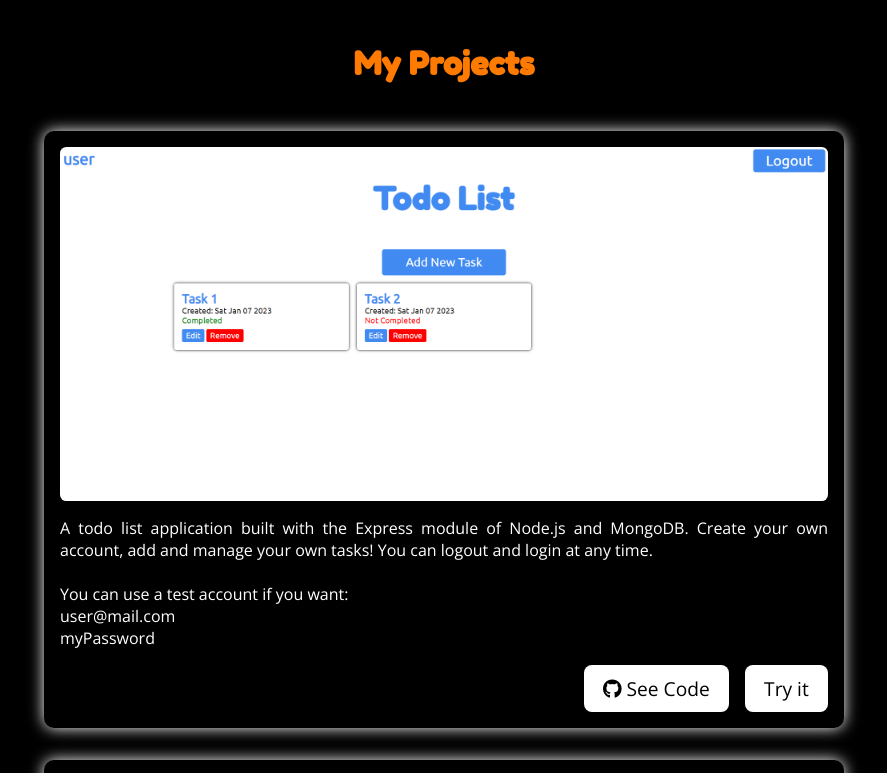
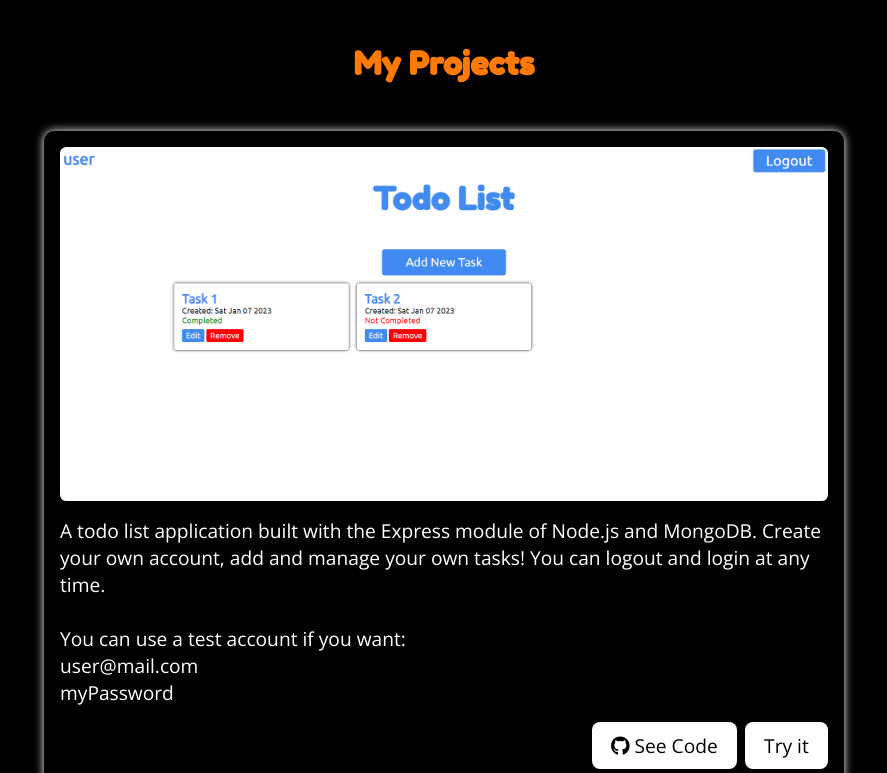
Before and after one commit to Abdulaziz-Mirsagatov/Portfolio, a plain HTML site: page index.html in a window 1280 px wide. Shown: the part 780-1553 px from the top of the page, without its empty margins (196-1083 px from the left). Drawn offline with nearby package versions, Linux system fonts and the light colour scheme.

Commit message:
some fixes on responsiveness

```diff
--- a/styles/styles.css
+++ b/styles/styles.css
@@ -154,10 +154,6 @@ scrollbar-width: none;  /* Firefox */
     transition: color 0.5s;
 }
 
-.hamburger-menu a:hover, .menu a:hover{
-    color: var(--main-color);
-}
-
 .hamburger{
     font-size: xx-large;
     cursor: pointer;
@@ -210,12 +206,6 @@ scrollbar-width: none;  /* Firefox */
     transition: background-color, color 0.5s;
 }
 
-.resume-btn:hover, .welcome-page .flexbox .icon:hover{
-    background-color: var(--main-color);
-    color: var(--text-color);
-    box-shadow: 0 0 10px var(--main-color);
-}
-
 .projects-section{
     flex-direction: column;
     justify-content: start;
@@ -233,14 +223,14 @@ scrollbar-width: none;  /* Firefox */
     justify-content: space-between;
     align-items: center;
     gap: 2em;
-    width: min(80%, 50em);
+    width: min(90%, 50em);
 }
 
 .project-container{
     flex-direction: column;
     justify-content: space-between;
     gap: 1em;
-    box-shadow: 0 0 15px var(--text-color);
+    box-shadow: 0 0 10px var(--text-color);
     padding: 1em;
     border-radius: 10px;
 }
@@ -252,30 +242,24 @@ scrollbar-width: none;  /* Firefox */
 }
 
 .project-desc{
-    text-align: justify;
+    text-align: left;
 }
 
 .project-container .button-group{
     display: flex;
-    gap: 1em;
+    gap: 0.5em;
     justify-content: right;
 }
 
 .project-container .button-group button{
     padding: 0.5em 1em;
-    font-size: 1.2em;
+    font-size: 1em;
     border-radius: 8px;
     cursor: pointer;
     border: none;
     transition: background-color 0.3s, color 0.3s, box-shadow 0.3s;
     background-color: var(--text-color);
     color: var(--bg-color);
-}
-
-.project-container .button-group button:hover{
-    background-color: var(--main-color);
-    color: var(--text-color);
-    box-shadow: 0 0 10px var(--main-color);
 }
 
 .contact-section{
@@ -325,6 +309,10 @@ scrollbar-width: none;  /* Firefox */
         display: none !important;
     }
 
+    .project-container .button-group button{
+        font-size: 1.2em;
+    }
+
 }
 
 @media screen and (min-width: 1080px) {
@@ -347,4 +335,24 @@ scrollbar-width: none;  /* Firefox */
     .contact-section ul li{
         font-size: x-large;
     }
+
+    .hamburger-menu a:hover, .menu a:hover{
+        color: var(--main-color);
+    }
+
+    .project-container .button-group button:hover{
+        background-color: var(--main-color);
+        color: var(--text-color);
+        box-shadow: 0 0 10px var(--main-color);
+    }
+
+    .resume-btn:hover, .welcome-page .flexbox .icon:hover{
+        background-color: var(--main-color);
+        color: var(--text-color);
+        box-shadow: 0 0 10px var(--main-color);
+    }
+
+    .project-desc{
+        font-size: 1.2em;
+    }
 }
```
Also changed, not shown: 1 other file.
